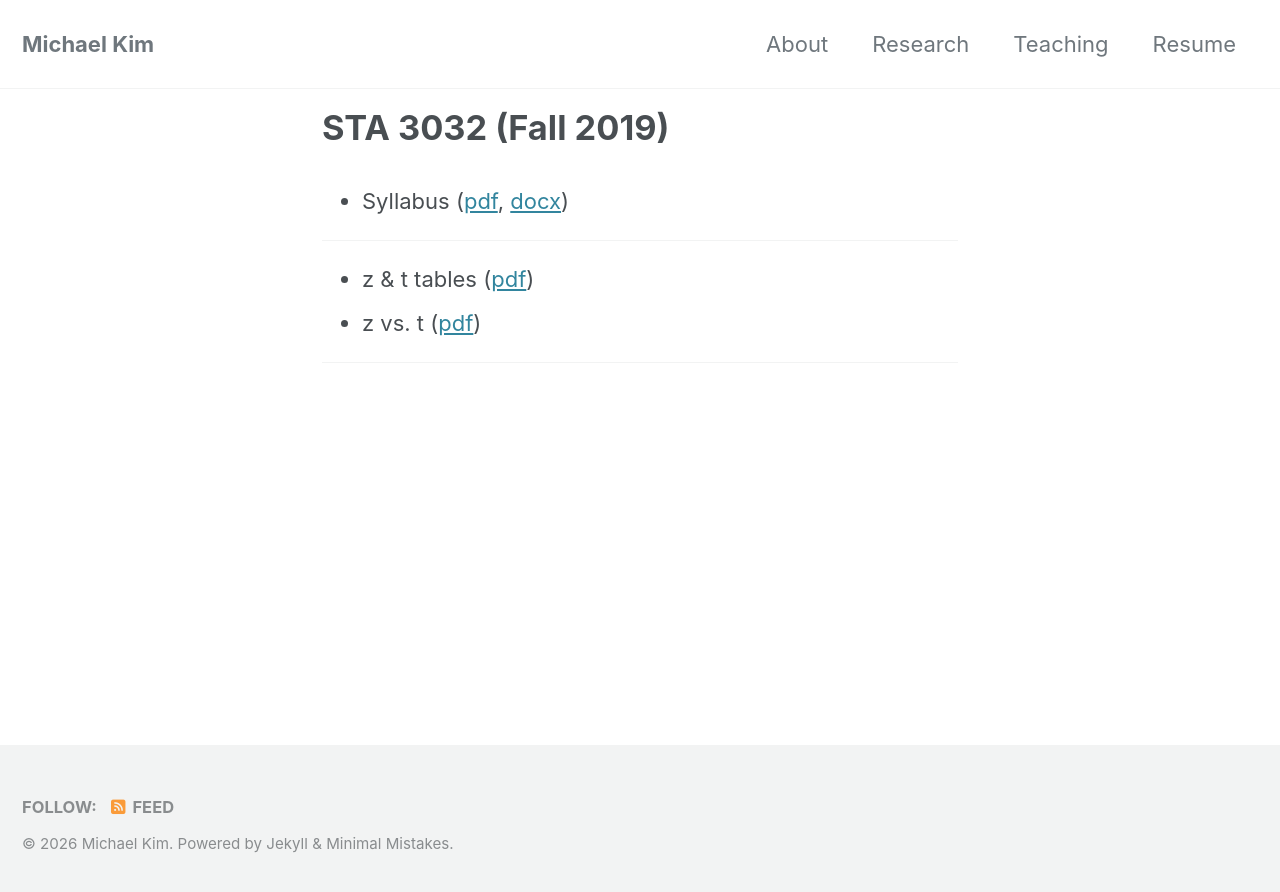
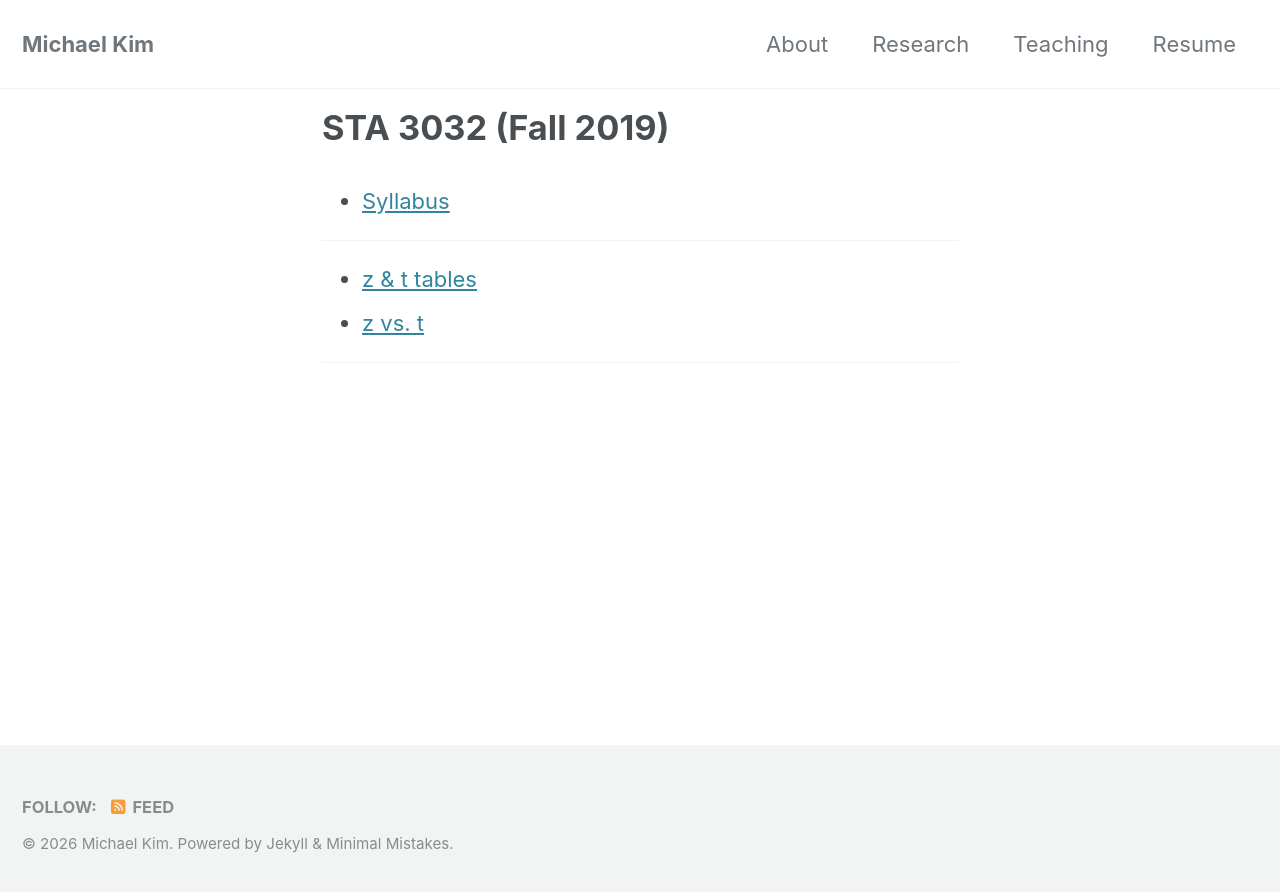
Before and after one commit to michaelkkim/michaelkkim.github.io, a Jekyll site: the page built from _pages/sta3032.md, in a window 1280 px wide. Shown: the top 892 px of the page. Built offline with Jekyll 4.4.1, drawn with Linux system fonts in a browser that asks for light colours; cached includes are drawn as plain includes; nearby versions of some CDN libraries.

Commit message:
Update sta3032.md

```diff
--- a/_pages/sta3032.md
+++ b/_pages/sta3032.md
@@ -2,11 +2,11 @@
 title: STA 3032 (Fall 2019)
 permalink: /teaching/sta3032
 ---
-- Syllabus ([pdf](https://michaelkkim.github.io/pdf/sta3032_fall19/STA3032SyllabusFall19.pdf), [docx](https://michaelkkim.github.io/pdf/sta3032_fall19/STA3032SyllabusFall19.docx))
+- [Syllabus](https://michaelkkim.github.io/pdf/sta3032_fall19/STA3032SyllabusFall19.pdf)
 
 ____________________________________________________________________________________________________________________
 
-- z & t tables ([pdf](https://michaelkkim.github.io/pdf/sta2023_summerB18/z&t_tables.pdf))
-- z vs. t ([pdf](https://michaelkkim.github.io/pdf/sta2023_summerB18/zvs.t.pdf))
+- [z & t tables](https://michaelkkim.github.io/pdf/sta2023_summerB18/z&t_tables.pdf)
+- [z vs. t](https://michaelkkim.github.io/pdf/sta2023_summerB18/zvs.t.pdf)
 
 ____________________________________________________________________________________________________________________
```
